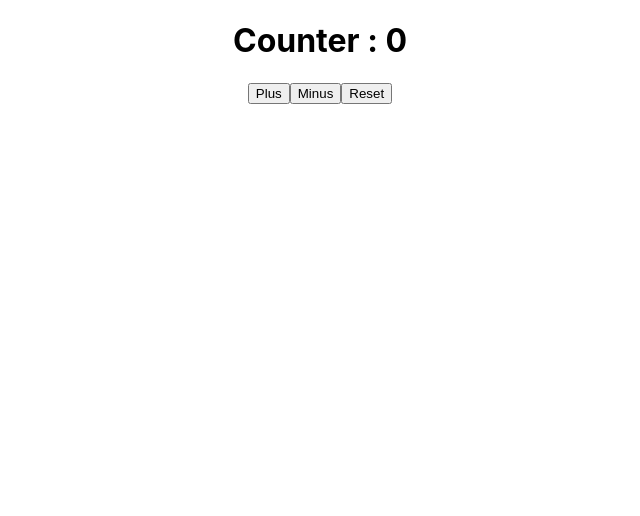
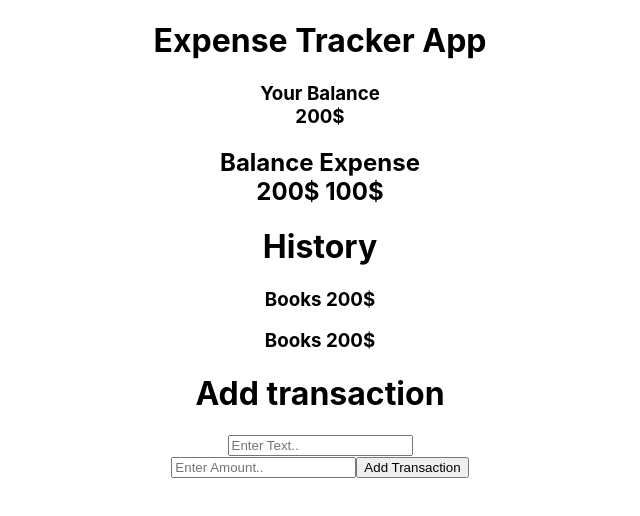
Before and after one commit to bilalahmad147/expense-tracker-app, a React (Create React App) app: page / in a window 1280 px wide. Shown: the top 516 px of the page, without its empty margins (320-960 px from the left). Built offline with nearby package versions, Linux system fonts and the light colour scheme.

Commit message:
start create ui

```diff
--- a/src/App.js
+++ b/src/App.js
@@ -1,12 +1,20 @@
 import React from 'react';
 import './App.css';
-import CountReducer from './CountReducer';
+import AddTransaction from './Components/AddTransaction';
+import Balance from './Components/Balance';
+import BalanceDetail from './Components/BalanceDetail';
+import Header from './Components/Header';
+import History from './Components/History';
 
 function App() {
 
   return (
       <div className="App">
-        <CountReducer />
+        <Header />
+        <Balance />
+        <BalanceDetail />
+        <History />
+        <AddTransaction />
       </div>
   );
 }
--- /dev/null
+++ b/src/Components/AddTransaction.js
@@ -0,0 +1,16 @@
+import React from 'react'
+
+function AddTransaction() {
+    return (
+        <div>
+            <h1>Add transaction</h1>
+            <form>
+                <input type="text" placeholder="Enter Text.."></input> <br />
+                <input type="number" placeholder="Enter Amount.."></input>
+                <button>Add Transaction</button>
+            </form>
+        </div>
+    )
+}
+
+export default AddTransaction
--- /dev/null
+++ b/src/Components/Balance.js
@@ -0,0 +1,11 @@
+import React from 'react'
+
+function Balance() {
+    return (
+        <div>
+                <h3>Your Balance <br /> 200$ </h3>
+        </div>
+    )
+}
+
+export default Balance
--- /dev/null
+++ b/src/Components/BalanceDetail.js
@@ -0,0 +1,12 @@
+import React from 'react'
+
+function BalanceDetail() {
+    return (
+        <div>
+            <h2>Balance Expense <br />  200$  100$  </h2>
+            <h2></h2>
+        </div>
+    )
+}
+
+export default BalanceDetail
--- /dev/null
+++ b/src/Components/Header.js
@@ -0,0 +1,11 @@
+import React from 'react'
+
+function Header() {
+    return (
+        <div>
+            <h1>Expense Tracker App</h1>
+        </div>
+    )
+}
+
+export default Header
--- /dev/null
+++ b/src/Components/History.js
@@ -0,0 +1,13 @@
+import React from 'react'
+
+function History() {
+    return (
+        <div>
+            <h1>History</h1>
+            <h3>Books  200$</h3>
+            <h3>Books  200$</h3>
+        </div>
+    )
+}
+
+export default History
--- a/src/CountReducer.js
+++ /dev/null
@@ -1,19 +0,0 @@
-import React, { useReducer } from 'react'
-import CounterReducer from './CounterReducer'
-
-function CountReducer() {
-
-    const initValue = 0;
-    const [state, dispatch] = useReducer(CounterReducer,initValue);
-
-    return (
-        <div>
-            <h1>Counter : {state}</h1>
-            <button onClick={()=>{dispatch("INCREMENT")}}>Plus</button>
-            <button onClick={()=>{dispatch("DECREMENT")}}>Minus</button>
-            <button onClick={()=>{dispatch("RESET")}}>Reset</button>
-        </div>
-    )
-}
-
-export default CountReducer
--- a/src/CounterContext.js
+++ /dev/null
@@ -1,5 +0,0 @@
-import {createContext} from 'react'
-
-const CounterContext = createContext(0);
-
-export default CounterContext;
--- a/src/CounterReducer.js
+++ /dev/null
@@ -1,12 +0,0 @@
-const CounterReducer = (state, action) => {
-    switch (action) {
-        case "INCREMENT":
-            return state + 1;
-        case "DECREMENT":
-            return state - 1;
-        case "RESET":
-            return state;
-    }
-}
-
-export default CounterReducer;
```
Also changed, not shown: src/CountContext.js (deleted, +0 -20 lines).
